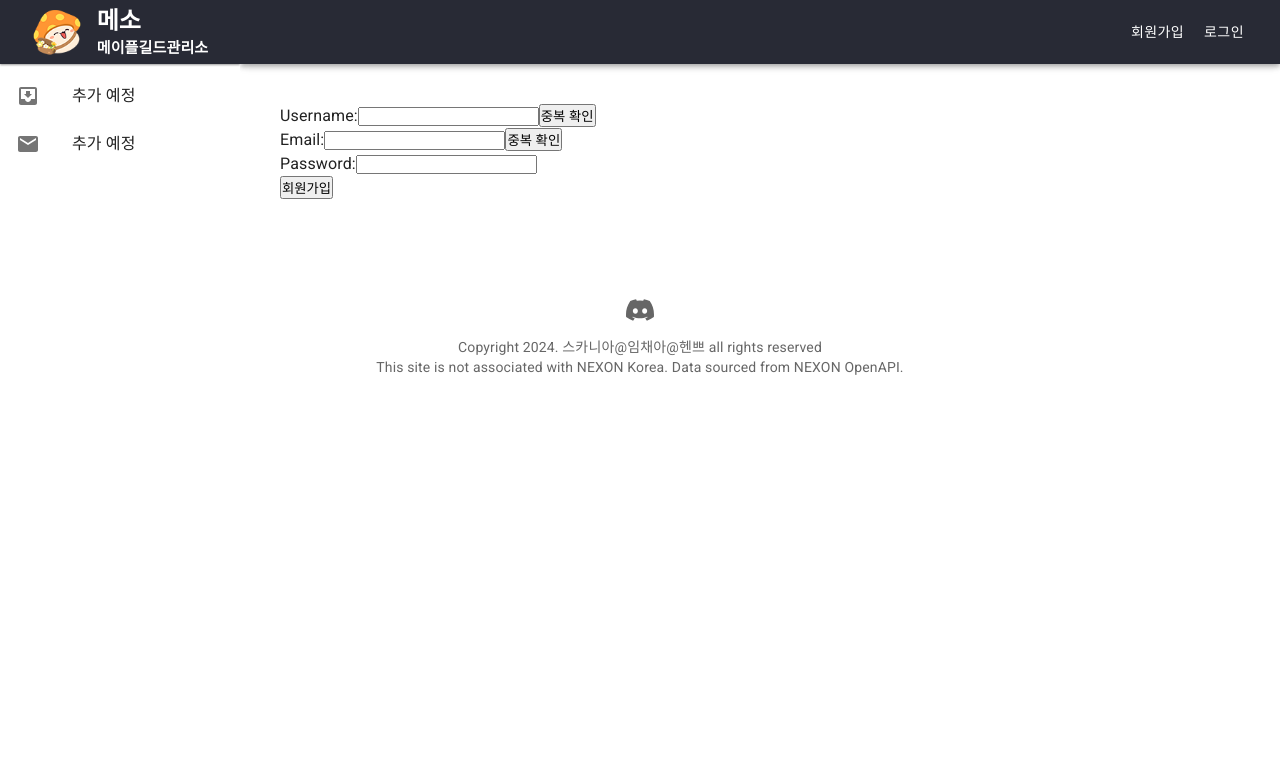
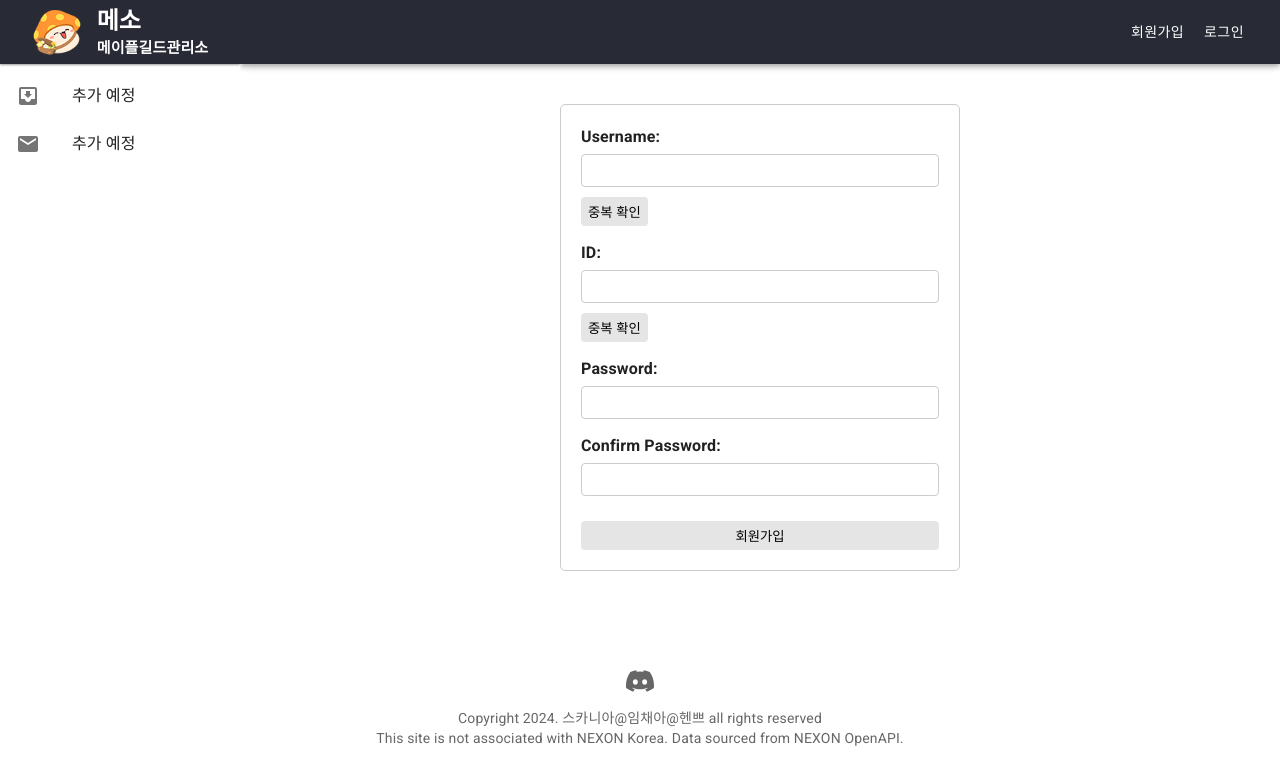
Before and after one commit to henniyoon/guild-manager, a React (Create React App) app in the folder client/: page /SignUp in a window 1280 px wide. Shown: the top 784 px of the page. Built offline with nearby package versions, Linux system fonts and the light colour scheme.

Commit message:
회원가입 수정 (유효성 검사 + css)

```diff
--- a/client/src/pages/SingUpPage/components/SignUp.tsx
+++ b/client/src/pages/SingUpPage/components/SignUp.tsx
@@ -1,16 +1,33 @@
 import React, { useState } from "react";
+import "../styles/SignUp.css"
 
 const Signup: React.FC = () => {
   const [username, setUsername] = useState("");
   const [email, setEmail] = useState("");
   const [password, setPassword] = useState("");
+  const [emailError, setEmailError] = useState("");
+  const [confirmPassword, setConfirmPassword] = useState(""); // 비밀번호 확인을 위한 상태 추가
+  const [passwordError, setPasswordError] = useState(""); // 비밀번호 불일치 에러 메시지를 위한 상태
 
   const handleUsernameChange = (e: React.ChangeEvent<HTMLInputElement>) => {
+    // 사용자 입력을 username 상태에 반영합니다.
     setUsername(e.target.value);
   };
 
   const handleEmailChange = (e: React.ChangeEvent<HTMLInputElement>) => {
-    setEmail(e.target.value);
+    const value = e.target.value;
+    const isValidLength = value.length >= 4 && value.length <= 20; // 여기로 이동
+    const containsOnlyLettersAndNumbers = /^[A-Za-z0-9]+$/.test(value); // 여기로 이동
+
+    setEmail(value);
+
+    if (!isValidLength || !containsOnlyLettersAndNumbers) {
+      setEmailError(
+        "ID는 4글자 이상 20글자 이하의 영어와 숫자만 포함할 수 있습니다."
+      );
+    } else {
+      setEmailError(""); // 에러 조건이 없으면 에러 메시지 초기화
+    }
   };
 
   const handlePasswordChange = (e: React.ChangeEvent<HTMLInputElement>) => {
@@ -18,7 +35,19 @@ const Signup: React.FC = () => {
   };
 
   const handleSubmit = async (e: React.FormEvent<HTMLFormElement>) => {
-    e.preventDefault();
+    e.preventDefault(); // 폼 제출 기본 동작 방지
+
+    if (emailError) {
+      alert(emailError); // 이메일 관련 에러가 있는 경우 경고 메시지 표시
+      return; // 함수 실행 중단
+    }
+
+    if (password !== confirmPassword) {
+      setPasswordError("비밀번호가 일치하지 않습니다."); // 비밀번호 불일치 에러 설정
+      alert("비밀번호가 일치하지 않습니다."); // 사용자에게 알림
+      return; // 함수 실행 중단
+    }
+
     try {
       const response = await fetch("/signup", {
         method: "POST",
@@ -30,17 +59,33 @@ const Signup: React.FC = () => {
       const data = await response.json();
       if (response.ok) {
         console.log("회원가입 성공:", data);
-        window.location.href = "/login";
+        window.location.href = "/login"; // 회원가입 성공 시 로그인 페이지로 이동
       } else {
         console.error("회원가입 실패:", data.message);
-        // 회원가입 실패 처리 로직
+        alert(`중복확인을 해주세요.`); // 서버에서 반환한 실패 메시지를 사용자에게 표시
       }
     } catch (error) {
       console.error("회원가입 요청 실패:", error);
+      alert("회원가입 요청 실패"); // 네트워크 오류 등의 예외 처리 시 사용자에게 알림
     }
   };
 
+  const handleConfirmPasswordChange = (
+    e: React.ChangeEvent<HTMLInputElement>
+  ) => {
+    setConfirmPassword(e.target.value);
+  };
+
   const checkDuplicateUsername = async () => {
+    const regex = /^[A-Za-z0-9가-힣]{1,8}$/; // 한글, 숫자, 영어를 포함하고 최대 8글자
+
+    if (!regex.test(username)) {
+      alert(
+        "사용자 이름은 한글, 숫자, 영어로만 구성되어야 하며, 최대 8글자까지 입력 가능합니다."
+      );
+      return; // 유효성 검사에 실패한 경우 여기서 함수 실행을 중단
+    }
+
     try {
       const response = await fetch(`/checkUsername?username=${username}`);
       const data = await response.json();
@@ -55,21 +100,29 @@ const Signup: React.FC = () => {
   };
 
   const checkDuplicateEmail = async () => {
+    const isValidLength = email.length >= 4 && email.length <= 20;
+    const containsOnlyLettersAndNumbers = /^[A-Za-z0-9]+$/.test(email);
+    // 이메일 길이와 문자 유형이 유효성 검사 기준을 만족하는지 확인
+    if (!isValidLength || !containsOnlyLettersAndNumbers) {
+      alert("ID는 4글자 이상 20글자 이하의 영어와 숫자만 포함할 수 있습니다.");
+      return; // 유효성 검사에 실패한 경우 여기서 함수 실행을 중단
+    }
+
     try {
       const response = await fetch(`/checkEmail?email=${email}`);
       const data = await response.json();
       if (data.isDuplicate) {
-        alert("이미 사용중인 이메일입니다.");
+        alert("이미 사용중인 ID입니다.");
       } else {
-        alert("사용 가능한 이메일입니다.");
+        alert("사용 가능한 ID입니다.");
       }
     } catch (error) {
-      console.error("이메일 중복 확인 실패:", error);
+      console.error("ID 중복 확인 실패:", error);
     }
   };
 
   return (
-    <form onSubmit={handleSubmit}>
+    <form onSubmit={handleSubmit} className="signup-form">
       <div>
         <label htmlFor="username">Username:</label>
         <input
@@ -79,20 +132,29 @@ const Signup: React.FC = () => {
           onChange={handleUsernameChange}
           required
         />
-        <button type="button" onClick={checkDuplicateUsername}>
+        <button
+          type="button"
+          onClick={checkDuplicateUsername}
+          className="check-btn"
+        >
           중복 확인
         </button>
       </div>
       <div>
-        <label htmlFor="email">Email:</label>
+        <label htmlFor="email">ID:</label>
         <input
-          type="email"
+          type="text"
           id="email"
           value={email}
           onChange={handleEmailChange}
           required
         />
-        <button type="button" onClick={checkDuplicateEmail}>
+        {emailError && <p className="error-message">{emailError}</p>}
+        <button
+          type="button"
+          onClick={checkDuplicateEmail}
+          className="check-btn"
+        >
           중복 확인
         </button>
       </div>
@@ -106,7 +168,20 @@ const Signup: React.FC = () => {
           required
         />
       </div>
-      <button type="submit">회원가입</button>
+      <div>
+        <label htmlFor="confirmPassword">Confirm Password:</label>
+        <input
+          type="password"
+          id="confirmPassword"
+          value={confirmPassword}
+          onChange={handleConfirmPasswordChange}
+          required
+        />
+        {passwordError && <p className="error-message">{passwordError}</p>}
+      </div>
+      <button type="submit" className="submit-btn">
+        회원가입
+      </button>
     </form>
   );
 };
--- /dev/null
+++ b/client/src/pages/SingUpPage/styles/SignUp.css
@@ -0,0 +1,49 @@
+/* SignUp.css */
+.signup-form {
+  display: flex;
+  flex-direction: column;
+  max-width: 400px;
+  margin: auto;
+  padding: 20px;
+  border: 1px solid #ccc;
+  border-radius: 5px;
+}
+
+.signup-form div {
+  margin-bottom: 15px;
+}
+
+.signup-form label {
+  margin-bottom: 5px;
+  font-weight: bold;
+}
+
+.signup-form input[type="text"],
+.signup-form input[type="password"] {
+  width: 100%;
+  padding: 8px;
+  margin-top: 5px;
+  border: 1px solid #ccc;
+  border-radius: 4px;
+}
+
+.signup-form .check-btn,
+.signup-form .submit-btn {
+  margin-top: 10px;
+  padding: 5px 7px;
+  border: none;
+  border-radius: 4px;
+  background-color: #dad9d9ac;
+  color: black;
+  cursor: pointer;
+}
+
+.signup-form .check-btn:hover,
+.signup-form .submit-btn:hover {
+  background-color: rgba(168, 168, 168, 0.777);
+}
+
+.error-message {
+  color: red;
+  font-size: 0.9em;
+}
```
